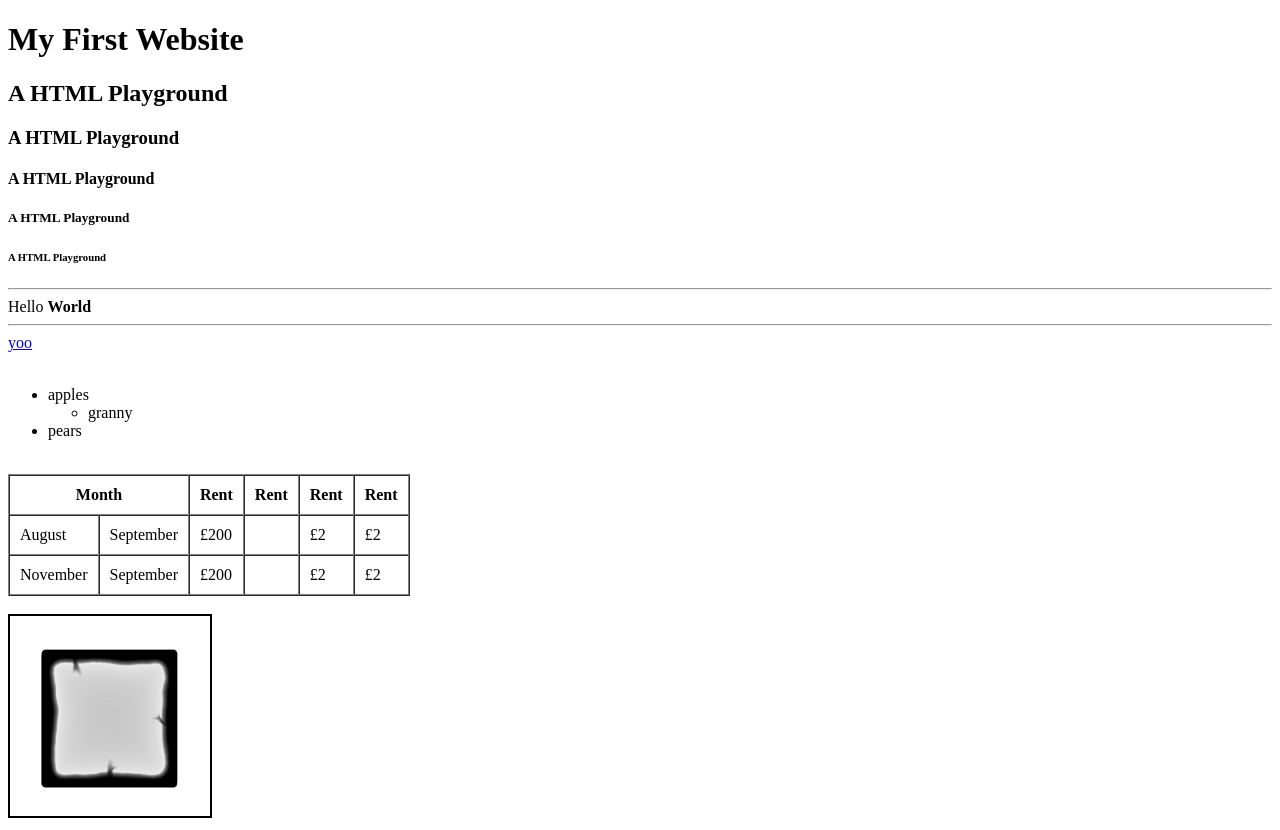
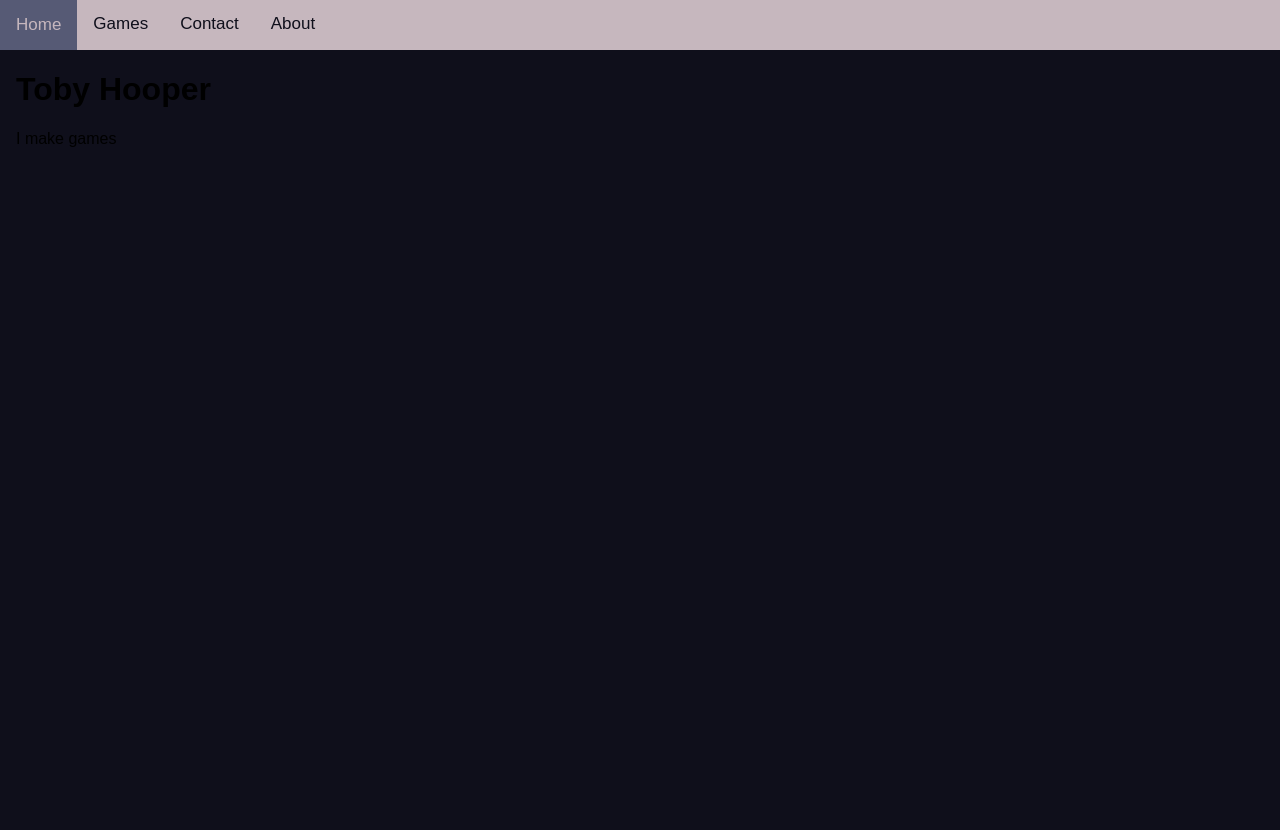
Before and after one commit to T-Hooper/TobyHooper, a plain HTML site: page index.html in a window 1280 px wide. After the commit the page ends 800 px from the top, so only its background shows below. Drawn offline with Linux system fonts and the light colour scheme.

Commit message:
Update index.html

```diff
--- a/index.html
+++ b/index.html
@@ -1,58 +1,101 @@
 <!DOCTYPE html>
 <html>
-	<head>
-		<meta charset="utf-8">
-		<meta name="viewport" content"width=device-width, initial-scale=1">
-		<title>My First Website</title>
-	</head>
-	<body>
-		<h1>My First Website</h1>
-		<h2>A HTML Playground</h2>
-		<h3>A HTML Playground</h3>
-		<h4>A HTML Playground</h4>
-		<h5>A HTML Playground</h5>
-		<h6>A HTML Playground</h6>
-		<hr>
-		Hello <b>World</b>
-		<hr>
-		<a href="https://www.youtube.com/watch?v=PlxWf493en4"target="_blank">yoo</a>
-		<br>
-		<br>
-		<ul>
-			<li>apples
-				<ul>
-					<li>granny</li>
-				</ul>
-			</li>
-			<li>pears</li>
-		</ul>
-		<br>
-		<table border="1" cellpadding="10" cellspacing="0">
-			<tr>
-				<th colspan="2">Month</th>
-				<th>Rent</th>
-				<th>Rent</th>
-				<th>Rent</th>
-				<th>Rent</th>
-			</tr>
-			<tr>
-				<td>August</td>
-				<td>September</td>
-				<td>£200</td>
-				<td></td>
-				<td>£2</td>
-				<td>£2</td>
-			</tr>
-			<tr>
-				<td>November</td>
-				<td>September</td>
-				<td>£200</td>
-				<td></td>
-				<td>£2</td>
-				<td>£2</td>
-			</tr>
-		</table>
-		<br>
-		<img src="ice height1.png" border="2" width = 200>
-	</body>
+<head>
+    <meta name="viewport" content="width=device-width, initial-scale=1">
+    <link rel="stylesheet" href="https://cdnjs.cloudflare.com/ajax/libs/font-awesome/4.7.0/css/font-awesome.min.css">
+    <style>
+        body {
+            margin: 0;
+            font-family: Arial, Helvetica, sans-serif;
+        }
+
+        .topnav {
+            overflow: hidden;
+            background-color: #c6b7be;
+        }
+
+            .topnav a {
+                float: left;
+                display: block;
+                color: #0f0f1b;
+                text-align: center;
+                padding: 14px 16px;
+                text-decoration: none;
+                font-size: 17px;
+            }
+
+                .topnav a:hover {
+                    background-color: #565a75;
+                    padding: 15px 16px;
+                    color: #c6b7be;
+                }
+
+            /*    .topnav a.active {
+                    background-color: #c6b7be;
+                    color: #e9efec;
+                }*/
+
+            .topnav .icon {
+                display: none;
+            }
+
+        @media screen and (max-width: 600px) {
+            .topnav a:not(:first-child) {
+                display: none;
+            }
+
+            .topnav a.icon {
+                float: right;
+                display: block;
+            }
+        }
+
+        @media screen and (max-width: 600px) {
+            .topnav.responsive {
+                position: relative;
+            }
+
+                .topnav.responsive .icon {
+                    position: absolute;
+                    right: 0;
+                    top: 0;
+                }
+
+                .topnav.responsive a {
+                    float: none;
+                    display: block;
+                    text-align: left;
+                }
+        }
+    </style>
+</head>
+<body style="background-color: #0f0f1b; ">
+
+    <div class="topnav" id="myTopnav">
+        <a href="#home">Home</a>
+        <a href="#games">Games</a>
+        <a href="#contact">Contact</a>
+        <a href="#about">About</a>
+        <a href="javascript:void(0);" class="icon" onclick="myFunction()">
+            <i class="fa fa-bars"></i>
+        </a>
+    </div>
+
+    <div style="padding-left:16px">
+        <h1>Toby Hooper</h1>
+        <p>I make games</p>
+    </div>
+
+    <script>
+        function myFunction() {
+            var x = document.getElementById("myTopnav");
+            if (x.className === "topnav") {
+                x.className += " responsive";
+            } else {
+                x.className = "topnav";
+            }
+        }
+    </script>
+
+</body>
 </html>
```
